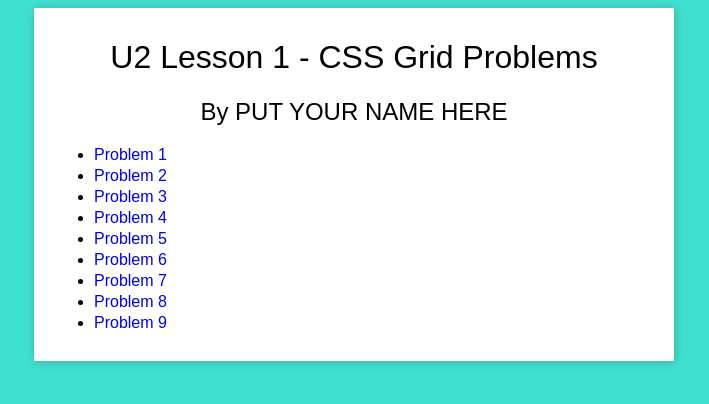
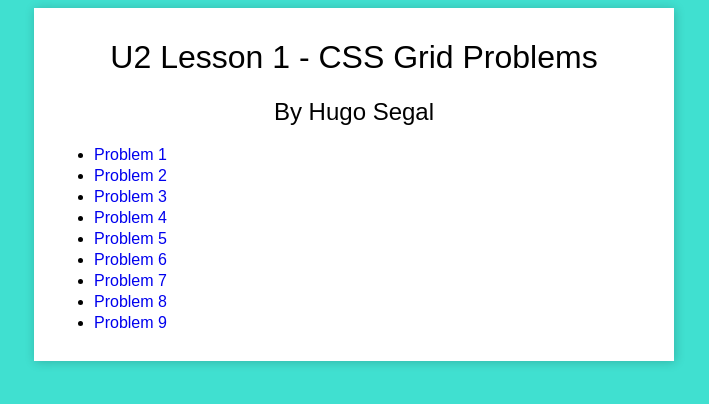
Before and after one commit to Shrekinator19/lesson1_grid4, a plain HTML site: page index.html in a window 1280 px wide. Shown: the whole page, without its empty margins (286-995 px from the left). Drawn offline with Linux system fonts and the light colour scheme.

Commit message:
first commit.

```diff
--- a/index.html
+++ b/index.html
@@ -41,7 +41,7 @@
 <body>
 	<div class="content">
 		<h1>U2 Lesson 1 - CSS Grid Problems</h1>
-		<h2>By PUT YOUR NAME HERE</h2>
+		<h2>By Hugo Segal</h2>
 
 		<ul>
 			<li><a href="./problem1/problem1.html">Problem 1</a></li>
```
